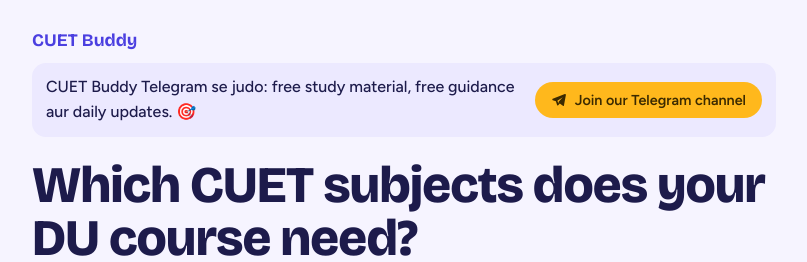
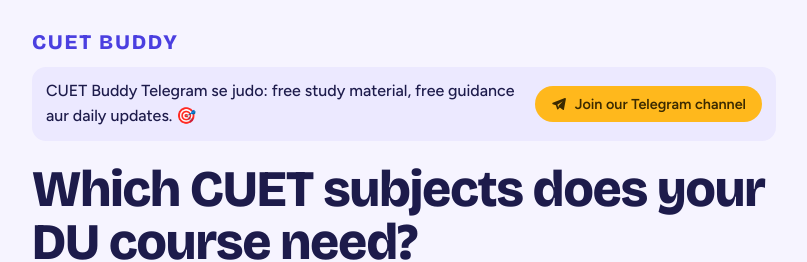
Before and after one commit to cuetbuddyy/Courseselction, a plain HTML site: page index.html in a window 1280 px wide. Shown: the top 262 px of the page, 236-1043 px from the left. Drawn offline with nearby package versions, Linux system fonts and the light colour scheme.

Commit message:
Update index.html

```diff
--- a/index.html
+++ b/index.html
@@ -13,7 +13,7 @@
 *{box-sizing:border-box}
 body{margin:0;background:var(--paper);color:var(--ink);font:400 16px/1.55 Figtree,system-ui,sans-serif}
 main{max-width:780px;margin:0 auto;padding:30px 18px 60px}
-.brand{font:700 1.1rem "Bricolage Grotesque",system-ui,sans-serif;color:var(--accent);margin:0 0 12px}
+.brand{font:800 1.3rem "Bricolage Grotesque",system-ui,sans-serif;letter-spacing:.08em;color:var(--accent);margin:0 0 12px}
 .banner{display:flex;flex-wrap:wrap;align-items:center;justify-content:space-between;gap:10px;background:var(--soft);border-radius:14px;padding:12px 14px;margin:0 0 22px}
 .banner p{margin:0;font-weight:500;flex:1 1 220px}
 .join{display:inline-flex;align-items:center;gap:8px;background:var(--sun);color:var(--sun-ink);font:700 .9rem Figtree,sans-serif;padding:9px 16px;border-radius:99px;text-decoration:none;white-space:nowrap}
@@ -60,7 +60,7 @@ footer a{color:var(--accent);font-weight:600}
 </head>
 <body>
 <main>
-  <p class="brand">CUET Buddy</p>
+  <p class="brand">CUET BUDDY</p>
   <div class="banner"><p>CUET Buddy Telegram se judo: free study material, free guidance aur daily updates. 🎯</p><a id="tg2" class="join" href="#"><svg width="16" height="16" viewBox="0 0 24 24" fill="currentColor" aria-hidden="true"><path d="M21.9 3.3a1 1 0 0 0-1.1-.2L2.6 10.3a1 1 0 0 0 .1 1.9l4.6 1.6 1.8 5.6a1 1 0 0 0 1.7.4l2.4-2.5 4.6 3.4a1 1 0 0 0 1.6-.6l3-16a1 1 0 0 0-.5-.8zM9.6 13.3l8.1-5.4-6.3 6.7-.3 2.7-1.5-4z"/></svg><span>Join our Telegram channel</span></a></div>
   <h1>Which CUET subjects does your DU course need?</h1>
   <p class="sub">Type a course like “bcom program” or “B.A. Hons Economics”. You’ll see the exact subject combinations Delhi University accepts.</p>
@@ -89,7 +89,7 @@ footer a{color:var(--accent);font-weight:600}
 
   <div class="warn"><b>Check before you register.</b> This data comes from the DU Bulletin of Information for session 2026–27 (CUET (UG) 2026 cycle). DU can change rules for 2027 admissions. Always confirm with the latest bulletin on admission.uod.ac.in.</div>
 
-  <footer>Made by CUET Buddy · <a id="tg" href="#">Join our Telegram</a></footer>
+  <footer>Made by CUET BUDDY · <a id="tg" href="#">Join our Telegram</a></footer>
 </main>
 
 <script>
```
